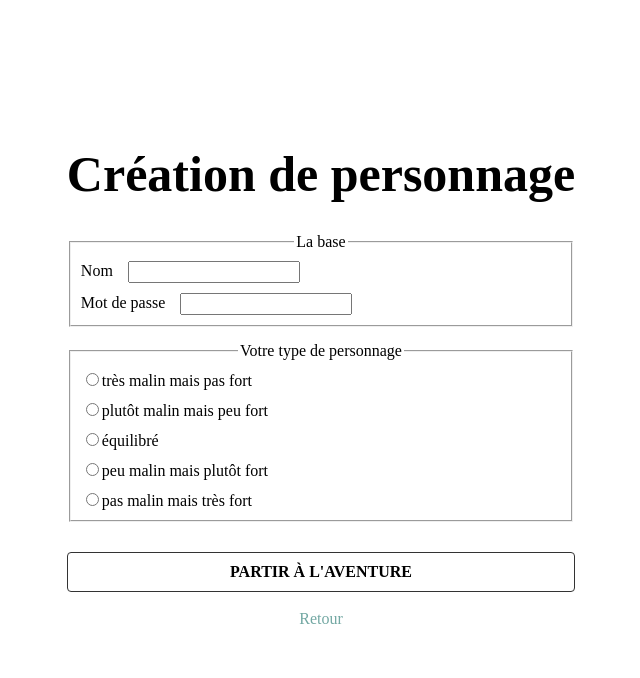
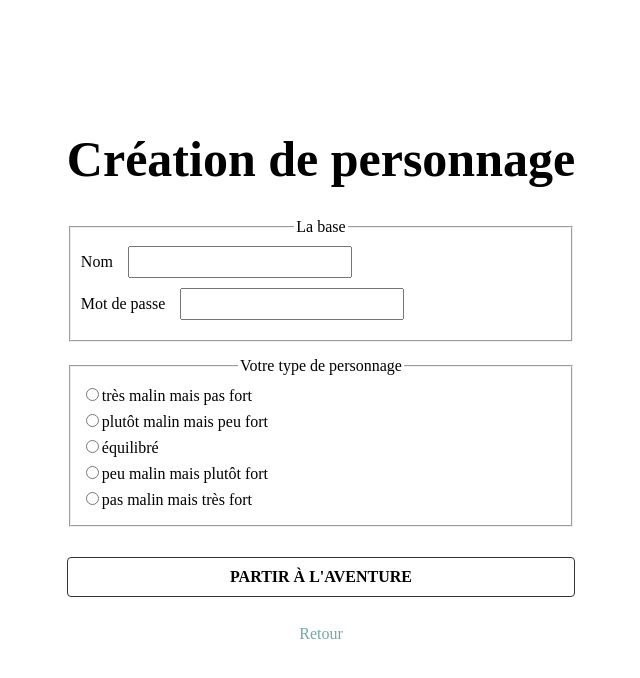
Before and after one commit to fibreville/minotaure_php, a PHP site: page /new.php in a window 1280 px wide. Shown: the part 27-705 px from the top of the page, without its empty margins (319-959 px from the left). Run offline with PHP 8.4, Linux system fonts and the light colour scheme; data that the repository does not hold is empty; a stand-in replaces the project's code that opens the database connection.

Commit message:
replace html br with css margin

```diff
--- a/src/css/style.css
+++ b/src/css/style.css
@@ -150,7 +150,7 @@
 }
 html:not(#page-new) textarea,
 html:not(#page-new) select,
-html:not(#page-new) input {
+input {
   padding: 5px 10px;
   margin-bottom: 10px;
   box-sizing: border-box;
@@ -723,9 +723,6 @@
   align-items: flex-start;
   padding: 10px;
 }
-#page-new fieldset > span:not(:last-child) {
-  margin-bottom: 10px;
-}
 #page-new fieldset label {
   margin-right: 15px;
 }
```
